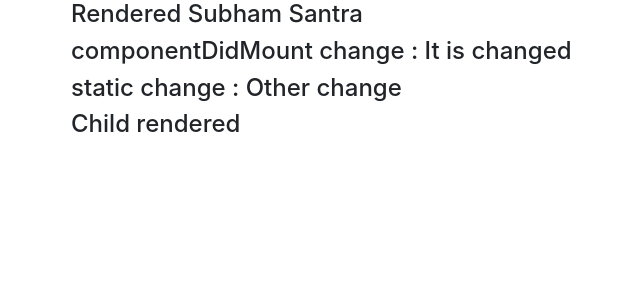
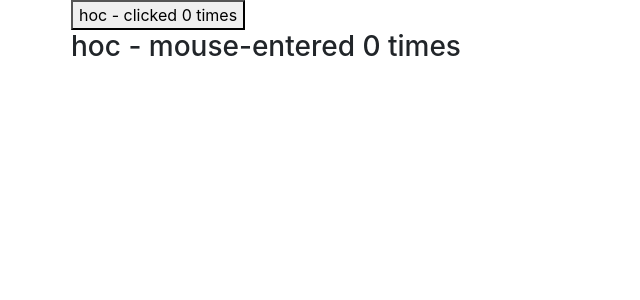
Before and after one commit to Subham1999/MY-REACT-WORKSPACE, a React (Create React App) app: page / in a window 1280 px wide. Shown: the top 300 px of the page, without its empty margins (14-654 px from the left). Built offline with nearby package versions, Linux system fonts and the light colour scheme.

Commit message:
higher-order-components-demo added

```diff
--- a/App.tsx
+++ b/App.tsx
@@ -8,6 +8,10 @@ import ListComponent from './components/lesson_5/ListComponent';
 import ListComponentAdv from './components/lesson_5/ListComponentAdv';
 import FormCheck from './components/lesson_5/FormCheck';
 import LifeCycle from './components/lesson_6/LifeCycle';
+// import ClickCounter from './components/HOC/without_hoc/ClickCounter';
+// import HoverCounter from './components/HOC/without_hoc/HoverCounter';
+import ClickCounter from './components/HOC/with_hoc/ClickCounter';
+import HoverCounter from './components/HOC/with_hoc/HoverCounter';
 
 export default function App() {
   let appName = 'My First App';
@@ -19,7 +23,9 @@ export default function App() {
       {/* <ListComponent /> */}
       {/* <ListComponentAdv /> */}
       {/* <FormCheck /> */}
-      <LifeCycle />
+      {/* <LifeCycle /> */}
+      <ClickCounter />
+      <HoverCounter />
     </div>
   );
 }
--- /dev/null
+++ b/components/HOC/with_hoc/ClickCounter.js
@@ -0,0 +1,20 @@
+import React from 'react';
+import UpdateCounter from './UpdateCounter';
+
+class ClickCounter extends React.Component {
+  constructor(props) {
+    super(props);
+  }
+
+  render() {
+    /**
+     * props are coming from higher-order-component
+     */
+    const { count, incrementCount } = this.props;
+    return (
+      <button onClick={incrementCount}>hoc - clicked {count} times</button>
+    );
+  }
+}
+
+export default UpdateCounter(ClickCounter);
--- /dev/null
+++ b/components/HOC/with_hoc/Counter.js
@@ -0,0 +1,3 @@
+import React from 'react';
+
+const UpdateCounter
--- /dev/null
+++ b/components/HOC/with_hoc/HoverCounter.js
@@ -0,0 +1,21 @@
+import React from 'react';
+import UpdateCounter from './UpdateCounter';
+
+class HoverCounter extends React.Component {
+  constructor(props) {
+    super(props);
+  }
+
+  render() {
+    /**
+     * props are coming from higher-order-component
+     */
+    const { count, incrementCount } = this.props;
+
+    return (
+      <h3 onMouseEnter={incrementCount}>hoc - mouse-entered {count} times</h3>
+    );
+  }
+}
+
+export default UpdateCounter(HoverCounter);
--- /dev/null
+++ b/components/HOC/with_hoc/UpdateCounter.js
@@ -0,0 +1,36 @@
+import React from 'react';
+
+/**
+ * Example of HigherOrderComponents
+ */
+const UpdateCounter = (OriginalCounterComponent) => {
+  class NewCounterComponent extends React.Component {
+    constructor(props) {
+      super(props);
+      this.state = {
+        count: 0,
+      };
+
+      // this.incrementCount = this.incrementCount.bind(this);
+    }
+
+    incrementCount = () => {
+      this.setState((prevState) => {
+        return { count: prevState.count + 1 };
+      });
+    };
+
+    render() {
+      return (
+        <OriginalCounterComponent
+          count={this.state.count}
+          incrementCount={this.incrementCount}
+        />
+      );
+    }
+  }
+
+  return NewCounterComponent;
+};
+
+export default UpdateCounter;
--- /dev/null
+++ b/components/HOC/without_hoc/ClickCounter.js
@@ -0,0 +1,25 @@
+import React from 'react';
+
+class ClickCounter extends React.Component {
+  constructor(props) {
+    super(props);
+    this.state = {
+      count: 0,
+    };
+
+    this.incrementCount = this.incrementCount.bind(this);
+  }
+
+  incrementCount() {
+    this.setState({
+      count: this.state.count + 1,
+    });
+  }
+
+  render() {
+    const { count } = this.state;
+    return <button onClick={this.incrementCount}>clicked {count} times</button>;
+  }
+}
+
+export default ClickCounter;
--- /dev/null
+++ b/components/HOC/without_hoc/HoverCounter.js
@@ -0,0 +1,25 @@
+import React from 'react';
+
+class HoverCounter extends React.Component {
+  constructor(props) {
+    super(props);
+    this.state = {
+      count: 0,
+    };
+
+    this.incrementCount = this.incrementCount.bind(this);
+  }
+
+  incrementCount() {
+    this.setState({
+      count: this.state.count + 1,
+    });
+  }
+
+  render() {
+    const { count } = this.state;
+    return <h3 onMouseEnter={this.incrementCount}>clicked {count} times</h3>;
+  }
+}
+
+export default HoverCounter;
```
